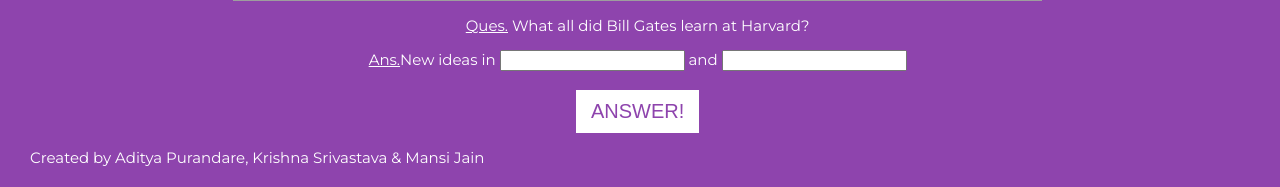
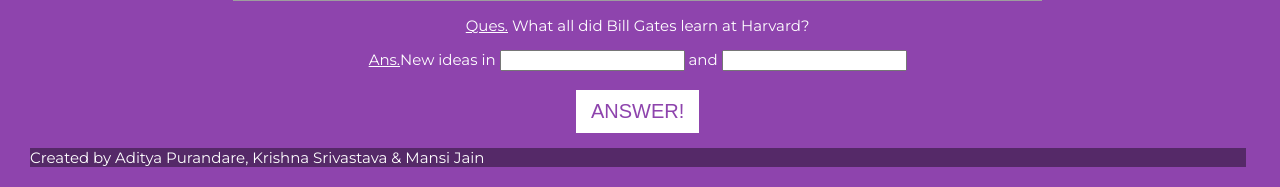
Before and after one commit to audip/RenaissancePirates, a PHP site: page /video.php in a window 1280 px wide. Shown: the part 796-983 px from the top of the page. Run offline with PHP 8.4, Linux system fonts and the light colour scheme; grey boxes are pictures that could not be loaded.

Commit message:
Online Version .8b

```diff
--- a/admin/progress.php
+++ b/admin/progress.php
@@ -35,7 +35,7 @@ if($_POST)
 			$j=1;
 			echo '<table>
 		                        <tr><th>Username</th><th>Score</th><th>Time</th>';
-			while($j<=30)
+			while($j<=35)
 			{
 				echo '<th>Q'.$j.'</th>';
 				$j++;
--- a/foot.php
+++ b/foot.php
@@ -1 +1 @@
-<p style="margin: 10px auto 20px auto;" class="bold">Created by Aditya Purandare, Krishna Srivastava &amp; Mansi Jain</p>
+<p style="margin: 10px auto 20px auto;" class="bold foot">Created by Aditya Purandare, Krishna Srivastava &amp; Mansi Jain</p>
--- a/signin.php
+++ b/signin.php
@@ -39,7 +39,7 @@
         {
 	        $q0="INSERT INTO quizuser VALUES(
 	        '', '$username', '1080','0',
-	        '0','0',
+	        '0','1',
 	        '','','','','','','','','','',
 	        '1','1', '1', '1',
 	        '1','1', '1', '1',
@@ -48,8 +48,8 @@
 	        '1','1', '1', '1',
 	        '1','1', '1', '1',
 	        '1','1', '1', '1',
-	        '1','1', '2', '2',
-	        	'2', '2','2', '0',
+	        '1','1', '0', '1',
+	        	'2', '2','2', '2',
 	        	'0'
 	        	)";
         }
--- a/video.php
+++ b/video.php
@@ -48,6 +48,12 @@
 				color: #1abc9c;
 				-webkit-transition: background-color 0.9s ease-out;
 			}
+			.foot{
+				background-color: rgba(0,0,0,0.4);
+				color: white;
+				padding: 5px auto;
+				margin: 0px auto;
+			}
     </style>
 
     <title></title>
@@ -81,7 +87,8 @@
 			header('refresh:3;home.php');
 		}
 		else{
-			echo '<span class="underline">Incorrect Answer / Already Answered</span>';
+			echo '<span class="underline">Incorrect Answer / Already Answered</span>
+			';
 		}
 	}
 ?>
```
Also changed, not shown: tas1.php (+10 -10 lines).
